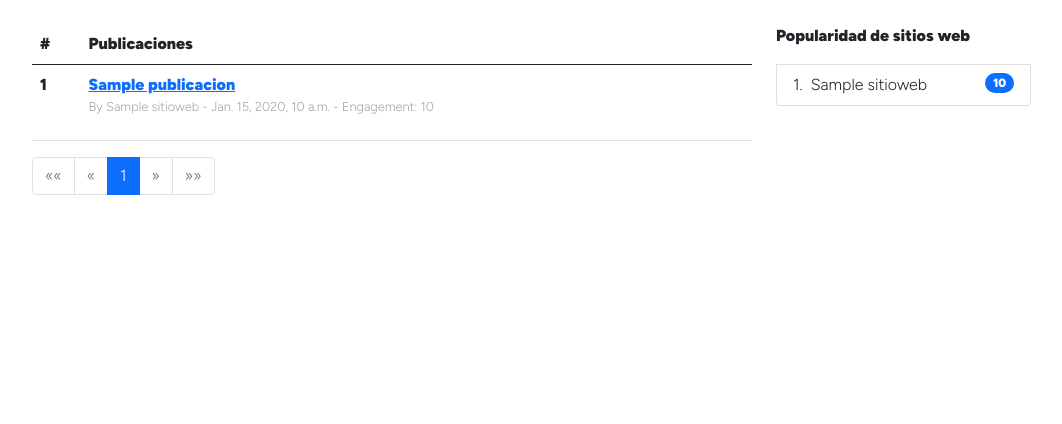
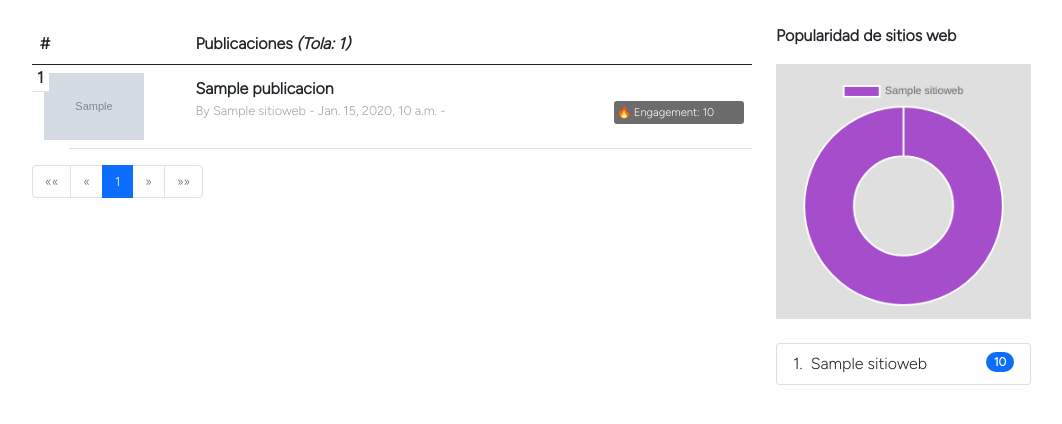
Before and after one commit to AngelSanchezAW/Blue, a Django app: page / in a window 1280 px wide. Shown: the part 56-480 px from the top of the page, without its empty margins (62-1124 px from the left). Run offline with Django 4.2, Linux system fonts and the light colour scheme; tables that the repository leaves empty hold one stand-in row (values such as "Sample post"); grey boxes marked "Sample" are stand-in pictures.

Commit message:
Se mejoro la información que se obtiene de cada post

```diff
--- a/blueapp/analis/static/analis/styles.css
+++ b/blueapp/analis/static/analis/styles.css
@@ -12,3 +12,34 @@ p.infoPost {
     font-size: .8rem;
     color: #a4a4a4;
 }
+
+.engagement{
+    background: #303030b5;
+    color: white;
+    padding: 3px;
+    border-radius: 3px;
+    float: right;
+    font-size: .7rem;
+    width: 130px;
+}
+
+.number-post{
+    z-index: 2 !important;
+    position: absolute !important;
+    background: white !important;
+    padding: 1px 5px 1px 5px !important;
+}
+
+img.img-post {
+    width: 100px;
+    height: 67px;
+    background-size: cover;
+    margin-left: -33px;
+    z-index: 1;
+    position: relative;
+}
+
+canvas#myChart {
+    background: #dfdfdf;
+    padding: 13px;
+}
--- a/blueapp/analis/templates/analis/index.html
+++ b/blueapp/analis/templates/analis/index.html
@@ -13,13 +13,13 @@
 
     <link rel="preconnect" href="https://fonts.googleapis.com">
     <link rel="preconnect" href="https://fonts.gstatic.com" crossorigin>
-    <link href="https://fonts.googleapis.com/css2?family=Figtree:wght@300;900&display=swap" rel="stylesheet">
+    <link href="https://fonts.googleapis.com/css2?family=Figtree:wght@300&display=swap" rel="stylesheet">
 </head>
 <body>
   <div class="container">
     <nav class="navbar navbar-expand-lg navbar-light bg-light">
       <div class="container-fluid">
-              <a class="navbar-brand" href="#">Blue</a>
+        <a class="navbar-brand" href="/">Blue</a>
         <button class="navbar-toggler" type="button" data-bs-toggle="collapse" data-bs-target="#navbarText" aria-controls="navbarText" aria-expanded="false" aria-label="Toggle navigation">
           <span class="navbar-toggler-icon"></span>
         </button>
@@ -54,6 +54,8 @@
         </div>
       </div>
     </nav>
+  </div>
+    <div class="container">
         <div class="container">
           <br>
           <div class="row">
@@ -62,32 +64,32 @@
                 <thead>
                   <tr>
                     <th scope="col">#</th>
-                    <th scope="col">Publicaciones</th>
+                    <th scope="col"></th>
+                    <th scope="col">Publicaciones <i>(Tola: {{ publicaciones|length }})</i></th>
                   </tr>
                 </thead>
                 <tbody>
 
                   {% for publicacion in page_obj %}
-                      <tr>
-                        <th scope="row">{{ offset|add:forloop.counter }}</th>
-                        <td>
+                    <tr onclick="window.location.href='{{ publicacion.url }}';" style="cursor: pointer;">
+                      <th class="number-post" scope="row">{{ offset|add:forloop.counter }}</th>
+                      <td class="align-middle"><img class="img-post" src="{{publicacion.imagen_portada}}" alt=""></td>
+                      <td class="align-middle">
                         <b>
-                            <a href="{{ publicacion.url }}">
-                            {% if publicacion.titulo|length > 100 %}
-                              {{ publicacion.titulo|slice:":100" }}...
+                          {% if publicacion.titulo|length > 90 %}
+                            {{ publicacion.titulo|slice:":90" }}...
                           {% else %}
                             {{ publicacion.titulo }}
                           {% endif %}
-                          </a>
                         </b>
-                          <p class="infoPost">By {{ publicacion.sitio_web.nombre }} - {{ publicacion.fecha_creacion }} - Engagement: {{ publicacion.engagement_set.first.total_engagement }}</p>
+                        <p class="infoPost">By {{ publicacion.sitio_web.nombre }} - {{ publicacion.fecha_creacion }} - <span class="engagement">🔥 Engagement: {{ publicacion.engagement_set.first.total_engagement }}</span></p>
                       </td>
                     </tr>
                 {% endfor %}
 
                 </tbody>
               </table>
-              <nav aria-label="Page navigation example">
+              <nav aria-label="Page navigation example" style="font-size: .8rem;">
                 <ul class="pagination">
                   <li class="page-item {% if not page_obj.has_previous %}disabled{% endif %}">
                     <a class="page-link" href="{% if page_obj.has_previous %}?page=1{% endif %}" aria-label="First">
@@ -118,8 +120,10 @@
               </nav>
             </div>
             <div class="col-3">
+              <p><b>Popularidad de sitios web</b></p>
+              <canvas id="myChart"></canvas>
+              <br>
               <ol class="list-group list-group-numbered">
-                <p><b>Popularidad de sitios web</b></p>
                 {% for sitio in sitios_con_engagement %}
                   <li class="list-group-item d-flex justify-content-between align-items-start">
                     <div class="ms-2 me-auto">
@@ -129,7 +133,6 @@
                   </li>
                 {% endfor %}
               </ol>
-              <!-- <canvas id="myChart"></canvas> -->
             </div>
           </div>
         </div>
@@ -395,6 +398,7 @@
     <script>
       var etiquetas = {{ etiquetas|safe }};
       var totalesEngagement = {{ totales_engagement|safe }};
+      var coloresAleatorios = {{ colores_aleatorios|safe }};
 
       // Obtén el elemento del canvas donde se mostrará el gráfico
       var engagementCanvas = document.getElementById("myChart");
@@ -404,18 +408,14 @@
         labels: etiquetas,
         datasets: [{
           data: totalesEngagement,
-          backgroundColor: [
-            "rgba(255, 0, 0, 0.5)",
-            "rgba(100, 255, 0, 0.5)",
-            "rgba(200, 50, 255, 0.5)",
-            "rgba(0, 100, 255, 0.5)"
-          ]
+          backgroundColor: coloresAleatorios,
         }]
       };
 
       var polarAreaChart = new Chart(engagementCanvas, {
-        type: 'polarArea',
-        data: engagementData
+        type: 'doughnut',
+        data: engagementData,
+
       });
     </script>
 </body>
--- a/blueapp/analis/views.py
+++ b/blueapp/analis/views.py
@@ -5,6 +5,7 @@ from django.db.models import Sum
 from .utils.publications import ultimas_publicaciones
 from django.contrib.auth.decorators import user_passes_test
 from django.core.paginator import Paginator
+import random
 
 # Vista página de inicio (Index)
 def index(request):
@@ -44,6 +45,8 @@ def index(request):
     etiquetas = [sitio.nombre for sitio in sitios_con_engagement]
     totales_engagement = [sitio.total_engagement for sitio in sitios_con_engagement]
 
+    # Genera colores aleatorios en formato hexadecimal
+    colores_aleatorios = ['#{:02x}{:02x}{:02x}'.format(random.randint(0, 255), random.randint(0, 255), random.randint(0, 255)) for _ in sitios_con_engagement]
 
     context = {
         'sitios_web': sitios_web,
@@ -55,7 +58,8 @@ def index(request):
         'offset': offset,
         'sitios_con_engagement': sitios_con_engagement,
         'etiquetas': etiquetas,
-        'totales_engagement': totales_engagement
+        'totales_engagement': totales_engagement,
+        'colores_aleatorios': colores_aleatorios,
     }
     return render(request, 'analis/index.html', context)
 
```
Also changed, not shown: blueapp/analis/utils/publications.py (+22 -0 lines). Lines whose indentation alone changed are shown as unchanged.
